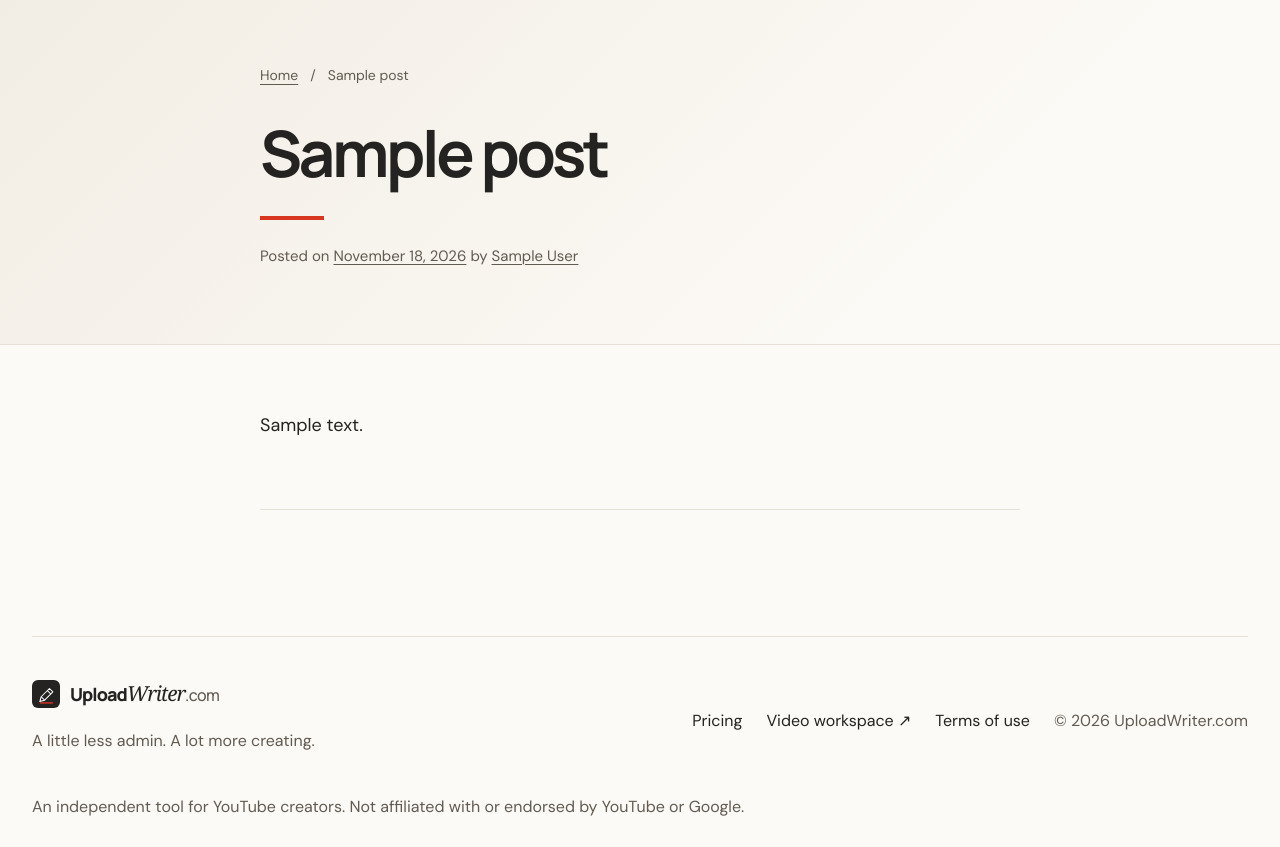
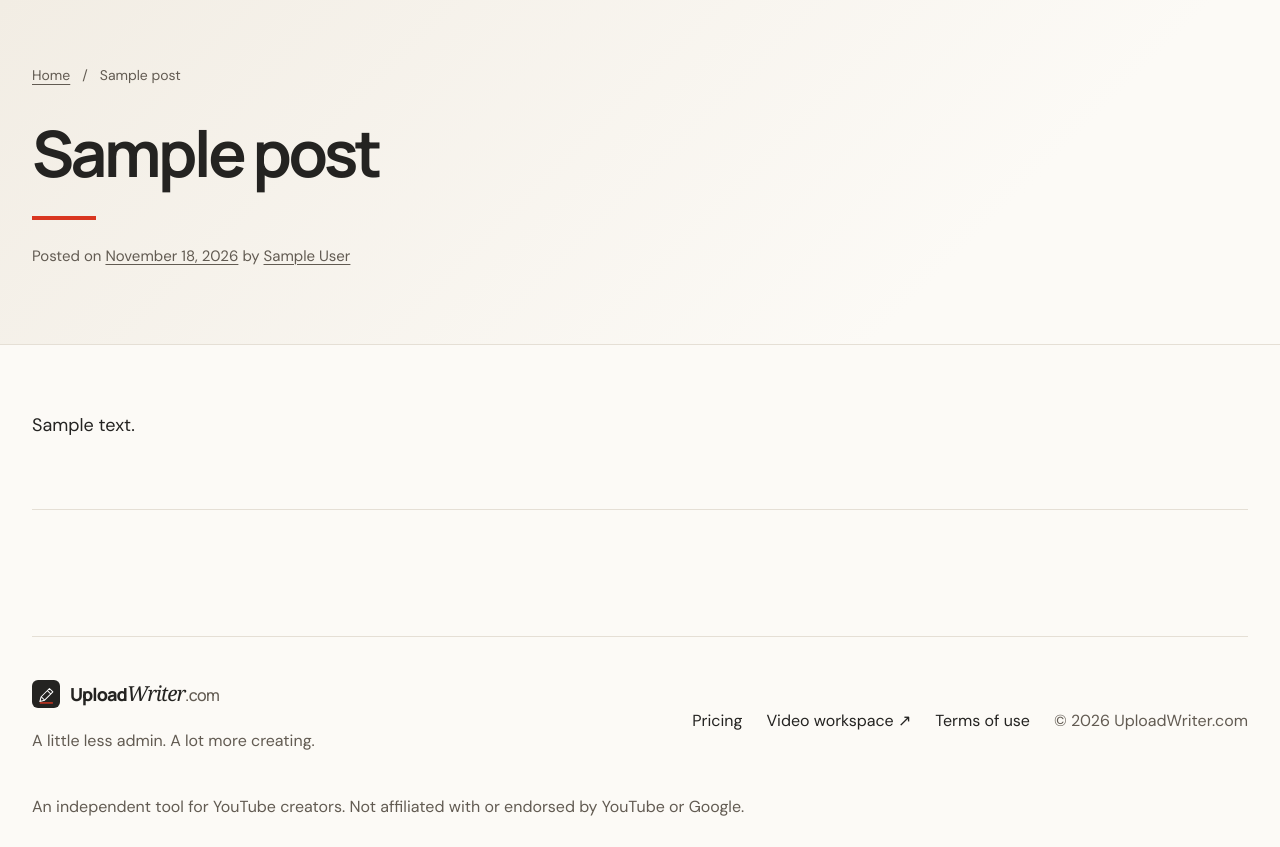
Before and after one commit to Gerg12/tubewriter, a WordPress theme: template page.php in a window 1280 px wide. Shown: the part 94-941 px from the top of the page. Run offline with PHP 8.4 and a stand-in for WordPress, Linux system fonts and the light colour scheme; the site name, menu and one post (Sample post) are stand-ins, and other content is empty; some libraries are stand-ins or nearby versions.

Commit message:
styling adjustments.

```diff
--- a/assets/document.css
+++ b/assets/document.css
@@ -1,8 +1,8 @@
 /* Full-width document stream: constrain blocks, never the article itself. */
 .uw-document, .editor-styles-wrapper {
-  --uw-reading: 760px;
-  --uw-wide: 1200px;
-  --uw-document-gutter: clamp(20px, 4vw, 48px);
+  --uw-reading: var(--uw-container, 1440px);
+  --uw-wide: var(--uw-container, 1440px);
+  --uw-document-gutter: var(--uw-gutter, 32px);
 }
 .uw-site .uw-document { padding: 0 0 clamp(64px, 8vw, 120px); background: var(--uw-paper); }
 .uw-document .uw-article { margin: 0; padding: 0; width: 100%; max-width: none; }
@@ -20,7 +20,7 @@
 .uw-document-meta .updated:not(.published) { display: none; }
 .uw-document .uw-document-image { width: min(var(--uw-wide), calc(100% - 2 * var(--uw-document-gutter))); margin: 0 auto 48px; }
 .uw-document-image img { display: block; width: 100%; height: auto; border-radius: 8px; }
-.uw-content-grid { display: grid; grid-template-columns: [full-start] minmax(var(--uw-document-gutter), 1fr) [wide-start] minmax(0, 220px) [content-start] min(var(--uw-reading), calc(100% - 2 * var(--uw-document-gutter))) [content-end] minmax(0, 220px) [wide-end] minmax(var(--uw-document-gutter), 1fr) [full-end]; }
+.uw-content-grid { display: grid; grid-template-columns: [full-start] minmax(var(--uw-document-gutter), 1fr) [wide-start content-start] min(var(--uw-container), calc(100% - 2 * var(--uw-document-gutter))) [content-end wide-end] minmax(var(--uw-document-gutter), 1fr) [full-end]; }
 .uw-content-grid > * { grid-column: content; min-width: 0; max-width: 100%; }
 .uw-content-grid > :is(.alignwide, .uw-width-wide) { grid-column: wide; width: 100%; max-width: none; margin-inline: 0; }
 .uw-content-grid > :is(.alignfull, .uw-width-full) { grid-column: full; width: 100%; max-width: none; margin-inline: 0; }
--- a/theme.json
+++ b/theme.json
@@ -1,6 +1,6 @@
 {
   "version": 3,
   "settings": {
-    "layout": { "contentSize": "760px", "wideSize": "1200px" }
+    "layout": { "contentSize": "var(--uw-container, 1440px)", "wideSize": "var(--uw-container, 1440px)" }
   }
 }
```
Also changed, not shown: UPLOADWRITER.md (+1 -1 lines).
